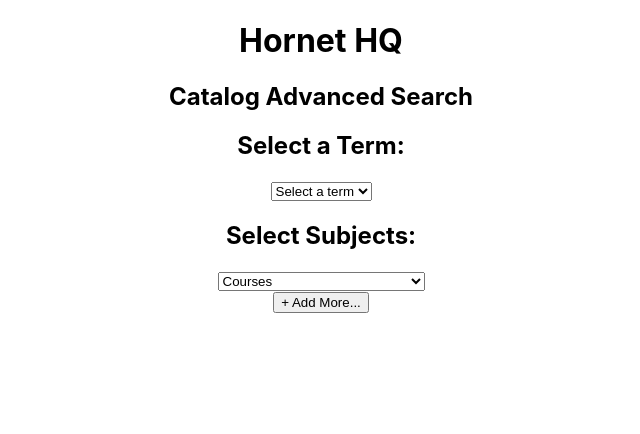
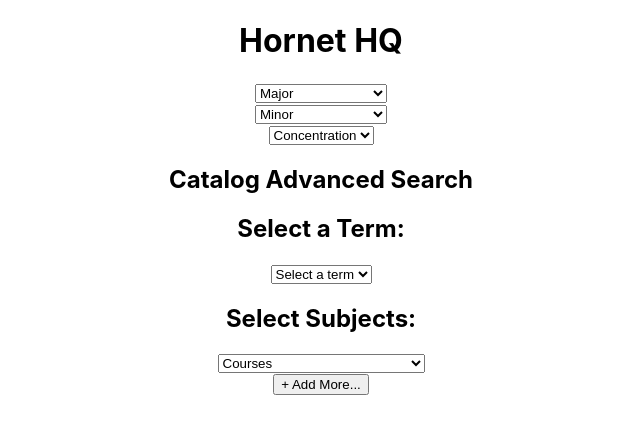
Before and after one commit to rowancook20/SearchPage, a React (Create React App) app: page / in a window 1280 px wide. Shown: the top 434 px of the page, without its empty margins (319-959 px from the left). Built offline with nearby package versions, Linux system fonts and the light colour scheme.

Commit message:
Some of my portion

```diff
--- a/src/App.js
+++ b/src/App.js
@@ -3,6 +3,9 @@ import React from 'react';
 import './App.css';
 import DropdownMenu from './DropdownMenu';
 import SubjectDropdown from './SubjectDropdown';
+import Major from './Major';
+import Minor from './Minor';
+import Concentration from './Concentration';
 
 
 
@@ -10,6 +13,9 @@ function App() {
   return (
     <div className="App">
       <h1>Hornet HQ</h1>
+      <Major/>
+      <Minor/>
+      <Concentration/>
 
       <h2>Catalog Advanced Search</h2>
 
--- /dev/null
+++ b/src/Concentration.js
@@ -0,0 +1,29 @@
+import React, { useState } from 'react';
+
+function Concentration() {
+  // State to keep track of the selected term
+  const [selectedTerm, setSelectedTerm] = useState('');
+
+  // Define the terms as options
+  const terms = ['Neuroscience'];
+
+  // Event handler for when a term is selected
+  const handleTermChange = (event) => {
+    setSelectedTerm(event.target.value);
+  };
+
+  return (
+    <div>
+      <select value={selectedTerm} onChange={handleTermChange}>
+        <option value="">Concentration</option>
+        {terms.map((term, index) => (
+          <option key={index} value={term}>
+            {term}
+          </option>
+        ))}
+      </select>
+    </div>
+  );
+}
+
+export default Concentration;
--- /dev/null
+++ b/src/Major.js
@@ -0,0 +1,29 @@
+import React, { useState } from 'react';
+
+function Major() {
+  // State to keep track of the selected term
+  const [selectedTerm, setSelectedTerm] = useState('');
+
+  // Define the terms as options
+  const terms = ['Computer Science', 'Psychology'];
+
+  // Event handler for when a term is selected
+  const handleTermChange = (event) => {
+    setSelectedTerm(event.target.value);
+  };
+
+  return (
+    <div>
+      <select value={selectedTerm} onChange={handleTermChange}>
+        <option value="">Major</option>
+        {terms.map((term, index) => (
+          <option key={index} value={term}>
+            {term}
+          </option>
+        ))}
+      </select>
+    </div>
+  );
+}
+
+export default Major;
--- /dev/null
+++ b/src/Minor.js
@@ -0,0 +1,29 @@
+import React, { useState } from 'react';
+
+function Minor() {
+  // State to keep track of the selected term
+  const [selectedTerm, setSelectedTerm] = useState('');
+
+  // Define the terms as options
+  const terms = ['Computer Science', 'Psychology'];
+
+  // Event handler for when a term is selected
+  const handleTermChange = (event) => {
+    setSelectedTerm(event.target.value);
+  };
+
+  return (
+    <div>
+      <select value={selectedTerm} onChange={handleTermChange}>
+        <option value="">Minor</option>
+        {terms.map((term, index) => (
+          <option key={index} value={term}>
+            {term}
+          </option>
+        ))}
+      </select>
+    </div>
+  );
+}
+
+export default Minor;
```
Also changed, not shown: 1 other file (tests, documents, lock files or other folders).
